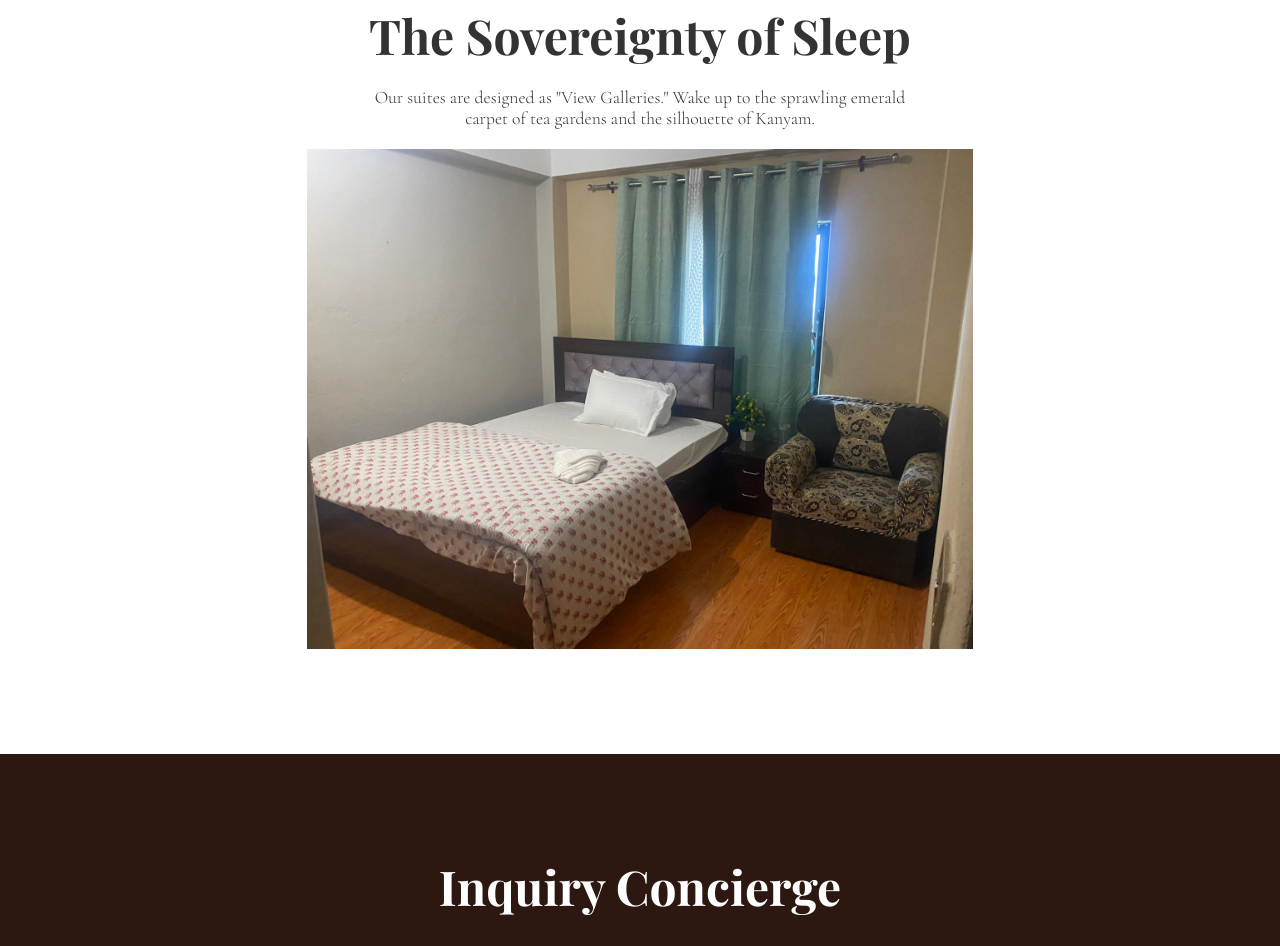
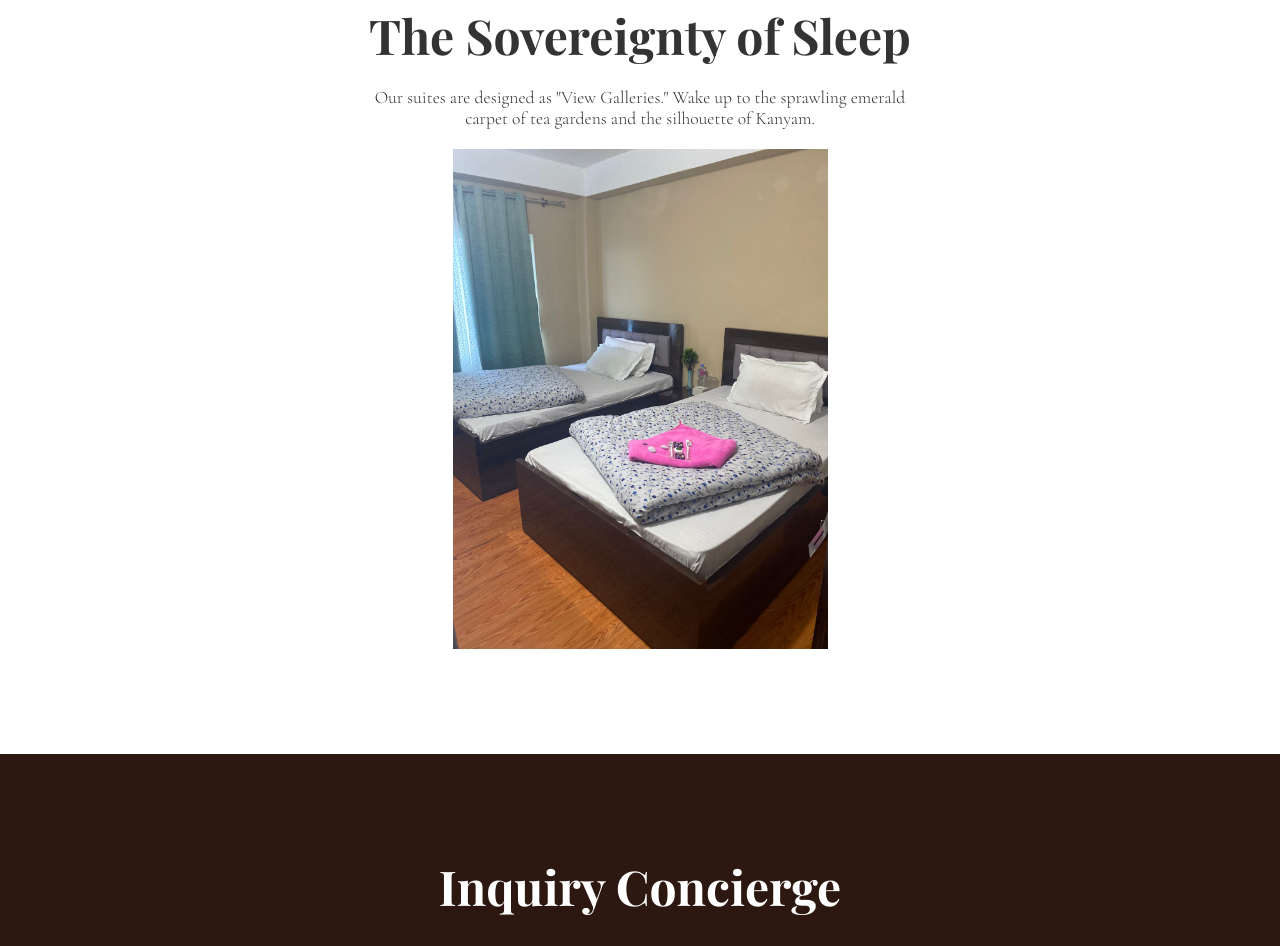
Before and after one commit to nepal-np-io/MA-PATHIVARA, a plain HTML site: page index.html in a window 1280 px wide. Shown: the part 3599-4545 px from the top of the page. Drawn offline with nearby package versions, Linux system fonts and the light colour scheme; a web font is replaced by a local one.

Commit message:
index.html

```diff
--- a/index.html
+++ b/index.html
@@ -251,7 +251,7 @@
     <section class="suite-showcase" id="suites">
         <h2 style="font-size: 3rem; font-family: 'Playfair Display';">The Sovereignty of Sleep</h2>
         <p style="max-width: 700px; margin: 20px auto; padding: 0 5%;">Our suites are designed as "View Galleries." Wake up to the sprawling emerald carpet of tea gardens and the silhouette of Kanyam.</p>
-        <img src="room.jpg.jpeg" alt="bedroom" height =500  />
+        <img src="bedroom.jpg.jpeg" alt="bedroom" height =500  />
     </section>
 
     <!-- Concierge Restoration -->
```
